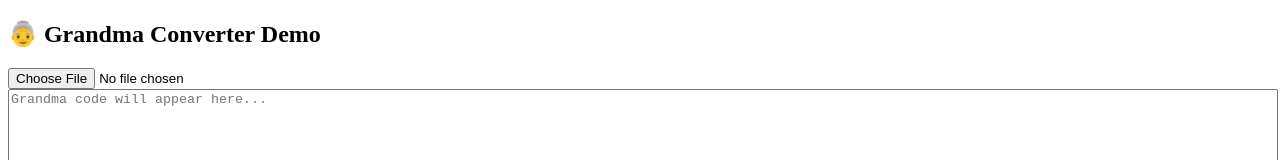
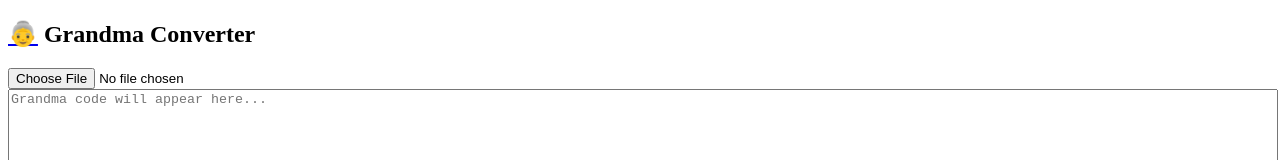
Before and after one commit to TheCodingKoals/grandma, a plain HTML site: page converter/index.html in a window 1280 px wide. Shown: the top 160 px of the page. Drawn offline with Linux system fonts and the light colour scheme.

Commit message:
Update index.html

```diff
--- a/converter/index.html
+++ b/converter/index.html
@@ -1,7 +1,7 @@
 <!DOCTYPE html>
 <html>
 <body>
-  <h2>👵 Grandma Converter Demo</h2>
+  <h2><a href="/index.html">👵</a> Grandma Converter</h2>
 
   <input type="file" id="gmaFile" accept=".gma"><br/>
   <textarea id="gmaInput" style="width:100%; height:150px;" placeholder="Grandma code will appear here..."></textarea><br/>
```
